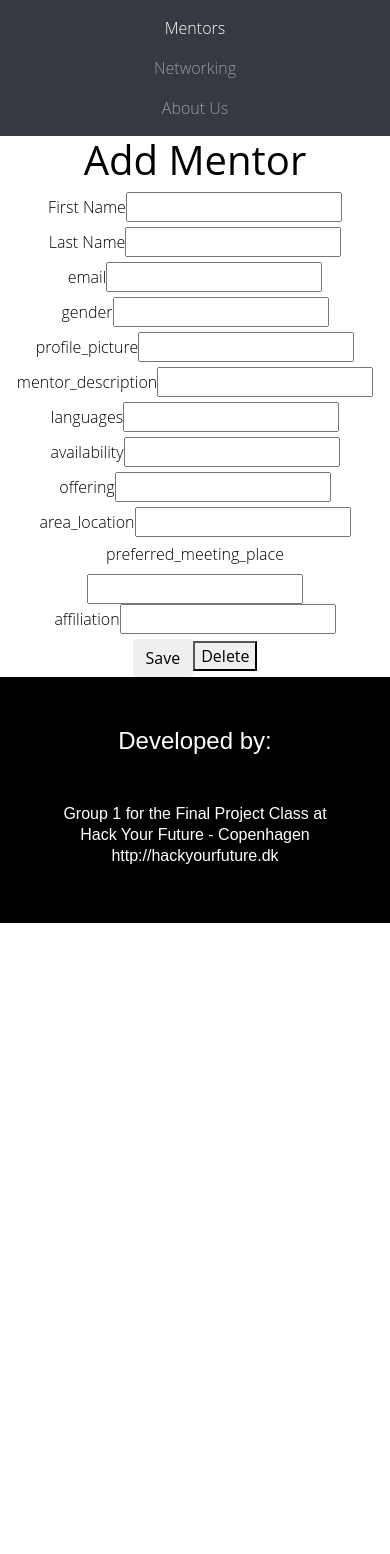
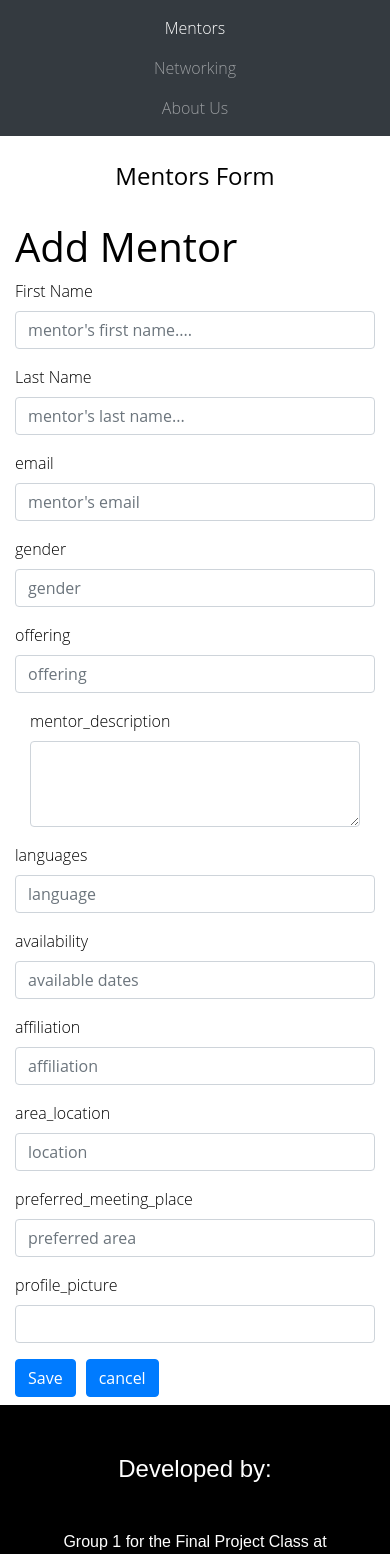
Before and after one commit to paredesrichard/thread-app-project, a React app: page /mentors/add in a window 390 px wide. Shown: the part 420-1974 px from the top of the page. Before the commit the page ends 1343 px from the top, so only its background shows below. Built offline with nearby package versions, Linux system fonts and the light colour scheme.

Commit message:
mentor search added

```diff
--- a/package.json
+++ b/package.json
@@ -10,6 +10,7 @@
     "body-parser": "^1.18.3",
     "express": "^4.16.4",
     "mysql2": "^1.6.1",
+    "querystring": "^0.2.0",
     "react": "^16.5.2",
     "react-dom": "^16.5.2",
     "react-google-maps": "^9.4.5",
--- a/src/client/App.js
+++ b/src/client/App.js
@@ -21,6 +21,7 @@ import MentorForms from './components/add';
 import InternshipsForm from './components/InternshipsForm/InternshipsForm';
 import AddInternship from './components/InternshipsForm/AddInternship';
 import EditInternships from './components/InternshipsForm/EditInternships';
+import MentorSearch from './components/MentorsView/MentorSearch';
 
 
 
@@ -42,6 +43,8 @@ class App extends Component {
           <Route exact path="/about" component={AboutUs} />
           <Route exact path='/mentors/add' component={MentorForms.AddMentor} />
           <Route exact path='/mentors/edit/:id' component={MentorForms.EditMentor} />
+          <Route exact path='/mentors/search' component={MentorSearch} />
+
         </Switch>
         <Footer />
 
--- a/src/client/components/InternshipsForm/InternshipsForm.jsx
+++ b/src/client/components/InternshipsForm/InternshipsForm.jsx
@@ -274,10 +274,10 @@ class InternshipsForm extends Component {
 
           <div className="form-row">
             <div className="col-auto">
-              <button type="submit" class="btn btn-primary mb-2">Save</button>
+              <button type="submit" className="btn btn-primary mb-2">Save</button>
             </div>
             <div className="col-auto">
-              <NavLink to={`/internships`} class="btn btn-primary mb-2">Cancel</NavLink>
+              <NavLink to={`/internships`} className="btn btn-primary mb-2">Cancel</NavLink>
             </div>
           </div>
 
--- a/src/client/components/MentorsView/Card.js
+++ b/src/client/components/MentorsView/Card.js
@@ -8,30 +8,40 @@ const Card = props => {
       <img
         src={props.data.profile_picture}
         className="thumb-nail-img"
-        alt="thumbnail"
-      />
+        alt="thumbnail"/>
       <p>
+      {/*
+        <Link
+          to={`/mentors/edit/${props.data.id}`}
+          className="btn btn-primary mb-2"
+          target="_blank">Edit</Link>
+  */}
+        <br/>
+        <span className="card-label">First</span>
+        :{' '} {props.data.first_name}
+        <br/>
+        <span className="card-label">Last Name</span>
+        :{' '} {props.data.last_name}
+        <br/>
+        <span className="card-label">Email address</span>
+        :{' '} {props.data.email}
+        <br/>
+        <span className="card-label">Description</span>
+        :{' '} {props.data.mentor_description}
+      </p>
 
-      <Link to={`/mentors/edit/${props.data.id}`} className="edit-mentor-link" target="_blank">Edit</Link>
-      <br/>
-         <span className="card-label">First</span> :{' '}
-        {props.data.first_name}
-        <br />
-        <span className="card-label">Last Name</span> :{' '}
-        {props.data.last_name}
-        <br />
-        <span className="card-label">Email address</span> :{' '}
-        {props.data.email}
-        <br />
-        <span className="card-label">Description</span> :{' '}
-        {props.data.mentor_description}
-      </p>
-      <div>
-      <Link to="#" className="read-more">
-      Read more...
-    </Link>
+      <div className="form-row">
+      <div className="col-auto">
+        <Link
+          to={`/mentors/edit/${props.data.id}`}
+          className="btn btn-primary mb-2"
+          target="_blank">Edit</Link>
+          </div>
+          <Link to="#"  className="btn btn-primary mb-2">
+          Delete
+        </Link>
+      </div>
 
-    </div>
     </div>
   );
 };
--- /dev/null
+++ b/src/client/components/MentorsView/MentorSearch.js
@@ -0,0 +1,42 @@
+import React, {Component} from 'react';
+import queryString from 'querystring'
+
+class MentorSearch extends Component{
+    constructor(props){
+        super(props);
+        this.state = {
+            data : {},
+            isPageLoaded: false
+        }
+    }
+    componentWillMount(){
+        console.log('component');
+        const query = this.props.location.search.substr(1);
+        console.log(query);
+        const searchData = queryString.parse(query);
+        console.log(searchData);
+
+
+
+        fetch(`/api/Mentors/search?name=${searchData.name}&location=${searchData.location}`).then(res=>res.json())
+        .then(response=>{
+            this.setState({
+                data: response,
+                dataisLoaded : true
+            })
+        })
+
+    }
+
+
+    render(){
+        if(this.state.isPageLoaded){
+            return("Page is Loaded")
+        }
+        else{
+        return("Page is Loading wait ....");
+    }
+    }
+}
+
+export default MentorSearch;
--- a/src/client/components/SearchForm/SearchForm.jsx
+++ b/src/client/components/SearchForm/SearchForm.jsx
@@ -7,7 +7,13 @@ import './SearchForm.css';
 class SearchForm extends Component {
   render() {
     return (
+      <form action="/mentors/search">
             <div id="search-form" className="search-container">
+            <div>
+            <label>search keyword:</label>
+            <TextInput placeholder={'search key word'} name={'search_word'} />
+          </div>
+{/*
               <div>
                 <label>Job Title:</label>
                 <TextInput placeholder={'Job title'} name={'jobtitle'} />
@@ -20,7 +26,12 @@ class SearchForm extends Component {
                 <label>Select</label>
                 <Select />
               </div>
+*/}
+              <div>
+              <button>Search</button>
               </div>
+            </div>
+      </form>
     );
   }
 }
--- a/src/client/components/add/MentorForm.js
+++ b/src/client/components/add/MentorForm.js
@@ -1,15 +1,16 @@
 import React from 'react';
+import {Link} from "react-router-dom";
 
-class MentorForm extends React.Component{
-    constructor(props){
+class MentorForm extends React.Component {
+    constructor(props) {
         super(props);
         if (this.props.isEditing) {
             this.state = {
                 mentorData: this.props.mentorData
             }
-        }else{
-        this.state={
-            mentorData :{
+        } else {
+            this.state = {
+                mentorData: {
                     "first_name": "",
                     "last_name": "",
                     "email": "",
@@ -22,30 +23,30 @@ class MentorForm extends React.Component{
                     "area_location": "",
                     "preferred_meeting_place": "",
                     "affiliation": "",
-                        "active":1
+                    "active": 1
                 }
 
             }
         }
     }
-    updateFields=(e)=>{
+    updateFields = (e) => {
         //alert(e.target.name);
-        const{name,value} = e.target
+        const {name, value} = e.target
         this.setState({
-        mentorData : {
+            mentorData: {
                 ...this.state.mentorData,
-            [name]:value,
+                [name]: value
             }
 
         })
     }
-    submitForm=(e)=>{
+    submitForm = (e) => {
         e.preventDefault();
-        //alert('bla')
-        //alert(JSON.stringify(this.state))
+        //alert('bla') alert(JSON.stringify(this.state))
         console.log("MentorData from FORM", this.state.mentorData);
         var data = this.state.mentorData;
-        let url = '', method = '';
+        let url = '',
+            method = '';
 
         if (this.props.isEditing) {
             url = `/api/mentors/${this.props.match.params.id}`
@@ -55,84 +56,211 @@ class MentorForm extends React.Component{
             method = 'POST';
         }
 
-        fetch(url,{
-            method:'post',//put
-            body:JSON.stringify(this.state.mentorData),
-            headers:{
-            'Content-Type':'application/json '
+        fetch(url, {
+            method: 'post', //put
+            body: JSON.stringify(this.state.mentorData),
+                headers: {
+                    'Content-Type': 'application/json '
                 }
-        }
-        ).then(res=>res.text())
+            })
+            .then(res => res.text())
             .then(response => {
                 console.log('Success:', response)
 
                 //this.setState({displaySubmitForm:false});
             })
+            .catch(error => console.log('Error', error));
+    }
+    render() {
+        console.log("From <editmentor------_>", this.state.mentorData);
+        return (
+            <div className="container">
+                <h4>Mentors Form</h4>
+                <form onSubmit={this.submitForm} className="text-left">
 
-        .catch(error=>console.log('Error',error));
-    }
-    render(){
-        console.log("From <editmentor------_>",this.state.mentorData);
-        return(
                     <div>
-<form onSubmit= {this.submitForm}>
                         <div>
-<h1> {`${this.props.isEditing ? "Edit" : "Add"} Mentor`}</h1>
-<div>
+                            <h1>
+                                {`${this.props.isEditing
+                                    ? "Edit"
+                                    : "Add"} Mentor`}</h1>
+                        </div>
+                        <div className="form-row">
+                            <div className="col-md-6">
+                                <div className="form-group">
                                     <label htmlFor='txtName'>First Name</label>
-<input type='text'id='first_Name'name='first_name' value={this.state.mentorData.first_name} onChange={this.updateFields} />
+                                    <input
+                                        className="form-control"
+                                        type='text'
+                                        id='first_Name'
+                                        name='first_name'
+                                        placeholder="mentor's first name...."
+                                        value={this.state.mentorData.first_name}
+                                        onChange={this.updateFields}/>
+                                </div>
+                            </div>
+
+                            <div className="col-md-6">
+                                <div className="form-group">
+                                    <label>Last Name</label>
+                                    <input
+                                        className="form-control"
+                                        id='Last_Name'
+                                        name='last_name'
+                                        placeholder="mentor's last name..."
+                                        value={this.state.mentorData.last_name}
+                                        onChange={this.updateFields}/>
+                                </div>
+                            </div>
+                        </div>
+
+                        <div className="form-row">
+                            <div className="col-md-5">
+                                <div className="form-group">
+                                    <label>email</label>
+                                    <input
+                                        className="form-control"
+                                        id='email'
+                                        name='email'
+                                        placeholder="mentor's email"
+                                        value={this.state.mentorData.email}
+                                        onChange={this.updateFields}/>
+                                </div>
+                            </div>
+                            <div className="col-md-2">
+                                <div className="form-group">
+                                    <label>gender</label>
+                                    <input
+                                        className="form-control"
+                                        id='gender'
+                                        name='gender'
+                                        placeholder="gender"
+                                        value={this.state.mentorData.gender}
+                                        onChange={this.updateFields}/>
+                                </div>
+                            </div>
+                            <div className="col-md-5">
+                                <div className="form-group">
+                                    <label>offering</label>
+                                    <input
+                                        className="form-control"
+                                        id='offering'
+                                        name='offering'
+                                        placeholder="offering"
+                                        value={this.state.mentorData.offering}
+                                        onChange={this.updateFields}/>
+                                </div>
+                            </div>
+                        </div>
+
+                        <div className="form-row"></div>
+                        <div className="col-md-12">
+                            <div className="form-group">
+                                <div className="form-group">
+
+                                    <label>mentor_description</label>
+                                    <textarea
+                                        className="form-control"
+                                        id='mentor_description'
+                                        name='mentor_description'
+                                        form="mentorFormId"
+                                        rows="3"
+                                        value={this.state.mentorData.mentor_description}
+                                        onChange={this.updateFields}/>
+                                </div>
+                            </div>
+                        </div>
+                    </div>
+
+                    <div className="form-row">
+                        <div className="col-md-5">
+                            <div className="form-group">
+                                <label>languages</label>
+                                <input
+                                    className="form-control"
+                                    id='languages'
+                                    name='languages'
+                                    placeholder="language"
+                                    value={this.state.mentorData.languages}
+                                    onChange={this.updateFields}/>
+                            </div>
+                        </div>
+
+                        <div className="col-md-4">
+                            <div className="form-group">
+                                <label>availability</label>
+                                <input
+                                    className="form-control"
+                                    id='availability'
+                                    name='availability'
+                                    placeholder="available dates"
+                                    value={this.state.mentorData.availability}
+                                    onChange={this.updateFields}/>
+                            </div>
+                        </div>
+                        <div className="col-md-3">
+                            <div className="form-group">
+                                <label>affiliation</label>
+                                <input
+                                    className="form-control"
+                                    id='affiliation'
+                                    name='affiliation'
+                                    placeholder="affiliation"
+                                    value={this.state.mentorData.affiliation}
+                                    onChange={this.updateFields}/>
+                            </div>
+                        </div>
+                    </div>
+
+                    <div className="form-row">
+                        <div className="col-md-6">
+                            <div className="form-group">
+                                <label>area_location</label>
+                                <input
+                                    className="form-control"
+                                    id='area_location'
+                                    name='area_location'
+                                    placeholder="location"
+                                    value={this.state.mentorData.area_location}
+                                    onChange={this.updateFields}/>
+                            </div>
+                        </div>
+
+                        <div className="col-md-6">
+                            <div className="form-group">
+                                <label>preferred_meeting_place</label>
+                                <input
+                                    className="form-control"
+                                    id='preferred_meeting_place'
+                                    name='preferred_meeting_place'
+                                    placeholder="preferred area"
+                                    value={this.state.mentorData.preferred_meeting_place}
+                                    onChange={this.updateFields}/>
+                            </div>
+                        </div>
+
                     </div>
                     <div>
-<label>Last Name</label>
-<input id='Last_Name'name='last_name' value={this.state.mentorData.last_name} onChange={this.updateFields} />
-</div>
-<div>
-<label>email</label>
-<input id='email'name='email' value={this.state.mentorData.email} onChange={this.updateFields} />
-</div>
-<div>
-<label>gender</label>
-<input id='gender'name='gender' value={this.state.mentorData.gender} onChange={this.updateFields} />
-</div>
-<div>
+                        <div class="form-group">
                             <label>profile_picture</label>
-<input id='profile_picture'name='profile_picture' value={this.state.mentorData.profile_picture} onChange={this.updateFields} />
-</div>
-<div>
-<label>mentor_description</label>
-<input id='mentor_description'name='mentor_description' value={this.state.mentorData.mentor_description} onChange={this.updateFields} />
-</div>
-<div>
-<label>languages</label>
-<input id='languages'name='languages' value={this.state.mentorData.languages} onChange={this.updateFields} />
-</div>
-<div>
-<label>availability</label>
-<input id='availability'name='availability' value={this.state.mentorData.availability} onChange={this.updateFields} />
-</div>
-<div>
-<label>offering</label>
-<input id='offering'name='offering' value={this.state.mentorData.offering} onChange={this.updateFields} />
-</div>
-<div>
-<label>area_location</label>
-<input id='area_location'name='area_location' value={this.state.mentorData.area_location} onChange={this.updateFields} />
-</div>
-<div>
-<label>preferred_meeting_place</label>
-<input id='preferred_meeting_place'name='preferred_meeting_place' value={this.state.mentorData.preferred_meeting_place} onChange={this.updateFields} />
-</div>
-<div>
-<label>affiliation</label>
-<input id='affiliation'name='affiliation' value={this.state.mentorData.affiliation} onChange={this.updateFields} />
+                            <input
+                                type="text"
+                                className="form-control"
+                                id='profile_picture'
+                                name='profile_picture'
+                                value={this.state.mentorData.profile_picture}
+                                onChange={this.updateFields}/>
                         </div>
                     </div>
-<button className='btn btn-save' type = 'submit'>Save</button>
-<button className="delete_btn" onClick={this.deleteMentor}> Delete</button>
-
-
+                    <div className="form-row">
+                        <div className="col-auto">
+                            <button type="submit" className="btn btn-primary mb-2">Save</button>
+                        </div>
+                        <div className="col-auto">
+                            <Link to={`/mentors`} className="btn btn-primary mb-2">cancel</Link>
+                        </div>
+                    </div>
                 </form>
-
             </div>
         )
 
--- a/src/server/routes/mentors.js
+++ b/src/server/routes/mentors.js
@@ -6,14 +6,18 @@ import {
   getMentorById,
   updateMentor,
   deleteMentor,
+  searchMentor
 } from '../controllers/mentors';
 
 const router = express.Router();
 
 router.get('/', listAllMentors);
 router.post('/', createMentor);
+//router.get(‘/search’,searchMentor);
+router.get('/search',searchMentor);
 router.get('/:id', getMentorById);
 router.put('/:id', updateMentor);
 router.delete('/:id', deleteMentor);
 
+
 export default router;
```
Also changed, not shown: src/server/controllers/mentors.js (+29 -0 lines), 1 other file (tests, documents, lock files or other folders). Lines whose indentation alone changed are shown as unchanged.
